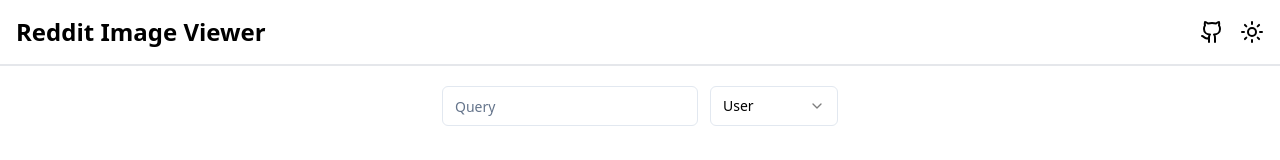
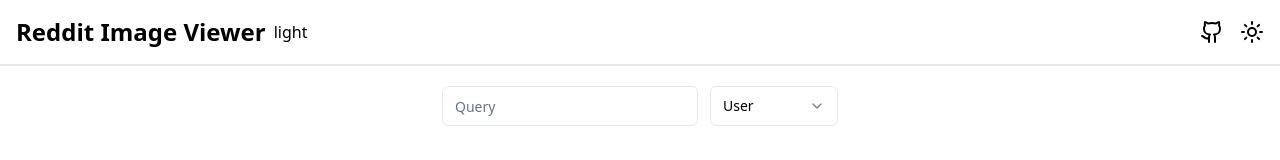
Before and after one commit to toommyliu/reddit-image-viewer, a React (Vite) app: page / in a window 1280 px wide. Shown: the top 160 px of the page. Built offline with nearby package versions, Linux system fonts and the light colour scheme.

Commit message:
wip: theme changer

```diff
--- a/src/App.tsx
+++ b/src/App.tsx
@@ -3,12 +3,14 @@
 import { QueryClient, QueryClientProvider } from "@tanstack/react-query";
 import Navbar from "@/components/nav-bar";
 import { SearchProvider } from "@/components/search-context";
+import { ThemeProvider } from "@/components/theme-provider";
 
 const queryClient = new QueryClient();
 
 export default function App() {
 	return (
 		<QueryClientProvider client={queryClient}>
+			<ThemeProvider>
 				<div className="flex h-screen flex-col">
 					<Navbar />
 					<SearchProvider>
@@ -16,6 +18,7 @@
 						<CardGrid />
 					</SearchProvider>
 				</div>
+			</ThemeProvider>
 		</QueryClientProvider>
 	);
 }
--- a/src/components/nav-bar.tsx
+++ b/src/components/nav-bar.tsx
@@ -1,5 +1,6 @@
 import { Sun, Moon, type LucideProps } from "lucide-react";
 import { cn } from "@/utils";
+import { useTheme } from "@/components/theme-provider";
 
 const GithubIcon = ({ className }: LucideProps) => {
 	return (
@@ -22,11 +23,13 @@
 };
 
 export default function Navbar() {
-	const mode = "light";
+	const { theme, setTheme } = useTheme();
+
 	return (
 		<header className="flex items-center justify-between border-b-2 p-4 text-black">
 			<div className="flex items-center gap-2">
 				<h1 className="text-2xl font-bold">Reddit Image Viewer</h1>
+				{theme}
 			</div>
 			<div className="flex items-center gap-4">
 				<button
@@ -35,8 +38,13 @@
 				>
 					<GithubIcon className="h-6 w-6" />
 				</button>
-				<button onClick={() => {}} title="Toggle Theme">
-					{mode === "light" ? <Sun className="h-6 w-6" /> : <Moon className="h-6 w-6" />}
+				<button
+					onClick={() => {
+						setTheme(theme == "dark" ? "light" : "dark");
+					}}
+					title="Toggle Theme"
+				>
+					{theme === "light" ? <Sun className="h-6 w-6" /> : <Moon className="h-6 w-6" />}
 				</button>
 			</div>
 		</header>
--- /dev/null
+++ b/src/components/theme-provider.tsx
@@ -0,0 +1,62 @@
+import { createContext, useContext, useEffect, useState } from "react";
+
+type Theme = "dark" | "light";
+
+type ThemeProviderProps = {
+	children: React.ReactNode;
+	defaultTheme?: Theme;
+	storageKey?: string;
+};
+
+type ThemeProviderState = {
+	theme: Theme;
+	setTheme: (theme: Theme) => void;
+};
+
+const initialState: ThemeProviderState = {
+	theme: "light",
+	setTheme: () => null
+};
+
+const ThemeProviderContext = createContext<ThemeProviderState>(initialState);
+
+export function ThemeProvider({
+	children,
+	defaultTheme = "light",
+	storageKey = "vite-ui-theme",
+	...props
+}: ThemeProviderProps) {
+	const [theme, setTheme] = useState<Theme>(
+		() => (localStorage.getItem(storageKey) as Theme) || defaultTheme
+	);
+
+	useEffect(() => {
+		const root = window.document.documentElement;
+
+		root.classList.remove("light", "dark");
+
+		root.classList.add(theme);
+	}, [theme]);
+
+	const value = {
+		theme,
+		setTheme: (theme: Theme) => {
+			localStorage.setItem(storageKey, theme);
+			setTheme(theme);
+		}
+	};
+
+	return (
+		<ThemeProviderContext.Provider {...props} value={value}>
+			{children}
+		</ThemeProviderContext.Provider>
+	);
+}
+
+export const useTheme = () => {
+	const context = useContext(ThemeProviderContext);
+
+	if (context === undefined) throw new Error("useTheme must be used within a ThemeProvider");
+
+	return context;
+};
```
Lines whose indentation alone changed are shown as unchanged.
